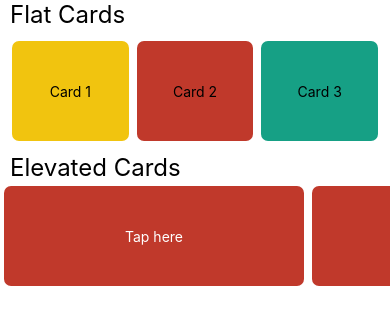
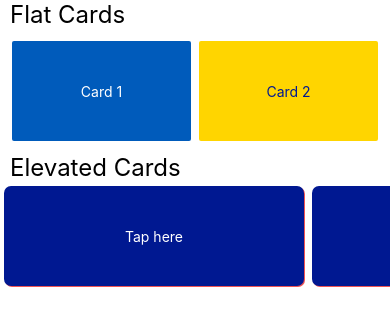
Before and after one commit to ivandj0h/my-react-native-project, a React Native app: screen / in a window 390 px wide. Shown: the top 326 px of the page. Built offline with nearby package versions, Linux system fonts and the light colour scheme.

Commit message:
playing around with styling

```diff
--- a/components/ElevatedCard.tsx
+++ b/components/ElevatedCard.tsx
@@ -7,13 +7,13 @@ export default function ElevatedCard(): JSX.Element {
       <Text style={styles.headingText}>Elevated Cards</Text>
       <ScrollView horizontal={true}>
         <View style={[styles.card, styles.cardElevated]}>
-          <Text style={styles.cardText}>Tap here</Text>
+          <Text style={styles.cardTextWhite}>Tap here</Text>
         </View>
         <View style={[styles.card, styles.cardElevated]}>
-          <Text style={styles.cardText}>Tap here</Text>
+          <Text style={styles.cardTextWhite}>Tap here</Text>
         </View>
         <View style={[styles.card, styles.cardElevated]}>
-          <Text style={styles.cardText}>Tap here</Text>
+          <Text style={styles.cardTextWhite}>Tap here</Text>
         </View>
       </ScrollView>
     </View>
@@ -38,9 +38,18 @@ const styles = StyleSheet.create({
     margin: 4,
   },
   cardElevated: {
-    backgroundColor: '#c0392b',
+    backgroundColor: '#001891',
+    elevation: 10,
+    shadowOffset: {
+      width: 1,
+      height: 1,
+    },
+    shadowColor: '#ef5354',
   },
-  cardText: {
+  cardTextWhite: {
     color: '#fff',
-  }
+  },
+  cardTextBlue: {
+    color: '#001891',
+  },
 });
--- a/components/FlatCards.tsx
+++ b/components/FlatCards.tsx
@@ -7,13 +7,10 @@ export default function FlatCards(): JSX.Element {
       <Text style={styles.headingText}>Flat Cards</Text>
       <View style={styles.container}>
         <View style={[styles.card, styles.cardOne]}>
-          <Text>Card 1</Text>
+          <Text style={[styles.cardTextWhite]}>Card 1</Text>
         </View>
         <View style={[styles.card, styles.cardTwo]}>
-          <Text>Card 2</Text>
-        </View>
-        <View style={[styles.card, styles.cardThree]}>
-          <Text>Card 3</Text>
+          <Text style={[styles.cardTextBlue]}>Card 2</Text>
         </View>
       </View>
     </View>
@@ -36,16 +33,19 @@ const styles = StyleSheet.create({
     alignItems: 'center',
     height: 100,
     width: 100,
-    borderRadius: 7,
+    borderRadius: 2,
     margin: 4,
   },
   cardOne: {
-    backgroundColor: '#f1c40f',
+    backgroundColor: '#005bbb',
   },
   cardTwo: {
-    backgroundColor: '#c0392b',
+    backgroundColor: '#ffd500',
   },
-  cardThree: {
-    backgroundColor: '#16a085',
+  cardTextWhite: {
+    color: '#fff',
+  },
+  cardTextBlue: {
+    color: '#001891',
   },
 });
```
